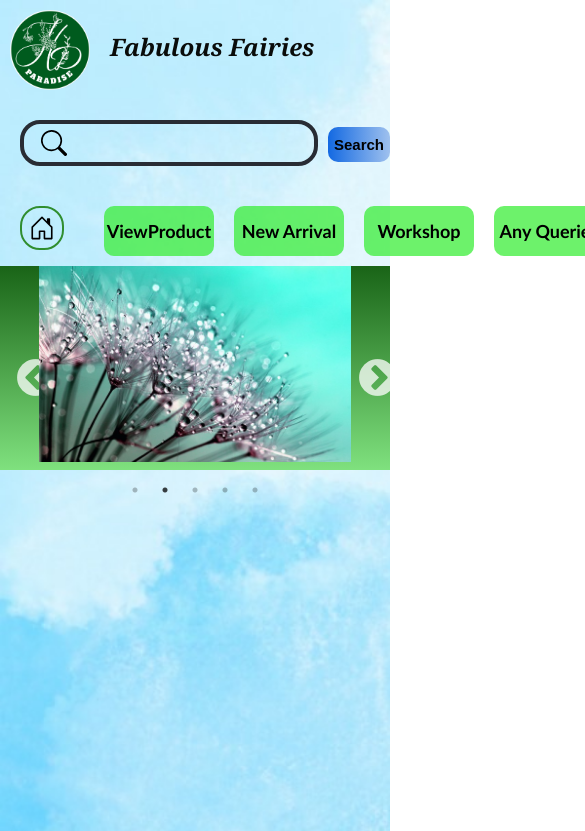
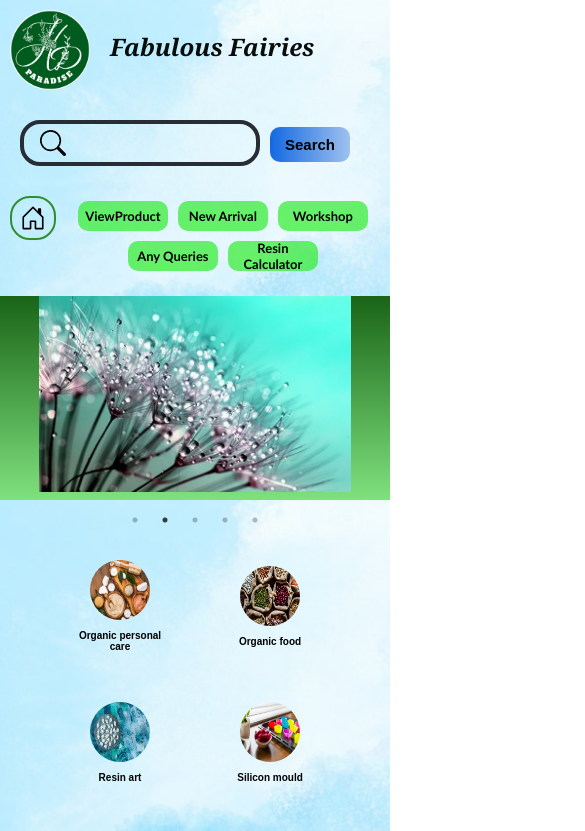
Before and after one commit to eppakayalanaresh08/paradisewebsite, a React (Create React App) app: page / in a window 390 px wide. Shown: the top 831 px of the page, 585 px wide, since content can reach past the window. Built offline with nearby package versions, Linux system fonts and the light colour scheme.

Commit message:
newupdatereponsive

```diff
--- a/src/App.css
+++ b/src/App.css
@@ -46,7 +46,7 @@
 .App-container {
   background-image: url('./images/BgColor.jpg');
   background-size: cover;
-  height: 100vh;
+  /* height: 100vh; */
   /* background-color: #61dafb;
   background-image: linear-gradient(); */
   /* width: 100%; */
@@ -76,6 +76,14 @@
 
   }
 
+  .homeproductcontainer {
+    display: flex;
+    flex-direction: row;
+    justify-content: center;
+    align-items: center;
+    margin-left: 20px;
+
+  }
 
 }
 
@@ -102,6 +110,7 @@
   align-items: center;
   height: 57px;
   width: 650px;
+
   padding: 2px;
   border-radius: 20px;
   padding-left: 10px;
@@ -127,6 +136,7 @@
   border: none;
   height: 50px;
   width: 100px;
+
   border-radius: 10px;
   color: #000;
   font-weight: 700;
@@ -135,77 +145,6 @@
   font-size: 20px;
   font-weight: bold;
 }
-
-@media screen and (max-width:768px) {
-
-
-
-  .App-container {
-    padding: none;
-
-    /* min-width:300vw; */
-
-  }
-
-  .logo-container-image {
-    display: flex;
-    flex-direction: row;
-    padding: 10px;
-    margin-bottom: 20px;
-  }
-
-  .nameCategorysContainer {
-    justify-content: space-between;
-
-    margin-left: 0;
-
-    width: 60vw;
-
-  }
-
-  .image-Element {
-    height: 80px;
-    border-radius: 40px;
-    width: 80px;
-    background-size: cover;
-
-  }
-
-  .input-container {
-    width: 150px;
-    height: 34px;
-    margin-left: 20px;
-
-
-  }
-
-  .inputElement {
-    width: 230px;
-    height: 50px;
-
-  }
-
-  .buttonElement {
-    height: 35px;
-    width: 100px;
-    font-size: 15px;
-    /* padding:1px; */
-    margin-left: 10px;
-
-  }
-
-
-
-}
-
-
-
-
-
-
-
-
-
 
 
 
@@ -231,7 +170,7 @@
 }
 
 
-
+/*
 @media screen and (max-width:1024px) {
   .input-container {
     width: 850px;
@@ -239,7 +178,7 @@
   }
 
 
-}
+} */
 
 
 
@@ -285,34 +224,7 @@
 
 }
 
-.homeproductcontainer {
-  display: flex;
-  flex-direction: row;
-  justify-content: center;
-  align-items: center;
-  margin-left: 20px;
-}
 
-@media screen and (max-width:768px) {
-  .homeproductcontainer {
-    justify-content: flex-start;
-    align-items: flex-start;
-
-
-  }
-
-  .nameElement {
-    margin: 10px;
-    min-width: 100px;
-  }
-
-  .containerHomeIcon {
-    margin-top: 40px;
-  }
-
-
-
-}
 
 
 
@@ -325,3 +237,105 @@
   margin: 20px;
   color: #0a0c0a;
 }
+
+
+
+@media screen and (max-width:768px) {
+
+
+
+  .App-container {
+    padding: none;
+
+    /* min-width:300vw; */
+
+  }
+
+  .logo-container-image {
+    display: flex;
+    flex-direction: row;
+    padding: 10px;
+    margin-bottom: 20px;
+  }
+
+  .nameCategorysContainer {
+    justify-content: space-between;
+
+    margin-left: 0;
+
+    width: 60vw;
+
+  }
+
+  .image-Element {
+    height: 80px;
+    border-radius: 40px;
+    width: 80px;
+    background-size: cover;
+
+  }
+
+  .input-container {
+    width: 220px;
+    height: 34px;
+    margin-left: 20px;
+
+
+  }
+
+  .inputElement {
+    width: 160px;
+    height: 30px;
+    padding-left: 20px;
+
+
+  }
+
+  .buttonElement {
+    height: 35px;
+    width: 80px;
+    font-size: 15px;
+    /* padding:1px; */
+    margin-left: 10px;
+
+  }
+
+  .homeproductcontainer {
+    display: flex;
+    flex-direction: row;
+     margin-bottom: 20px;
+
+
+
+
+  }
+
+  .containerHomeIcon {
+    height: 40px;
+    width: 50px;
+    margin-left: 10px;
+  }
+
+  .nameCategorysContainer{
+    display: flex;
+    flex-direction: row;
+    justify-content: center;
+    width:400px;
+    flex-wrap: wrap;
+
+
+  }
+
+  .nameElement{
+    height:30px;
+    width:80px;
+    margin:5px;
+  }
+
+  .nameCategory{
+    font-size: 13px;
+  }
+
+
+
+}
--- a/src/components/Category/index.css
+++ b/src/components/Category/index.css
@@ -1,14 +1,10 @@
-.imageElementproduct{
-    height:300px;
-    Width:300px;
-    border-radius: 150px;
-  }
+
 
   .CategorybgContainer{
       background-image: url('../../images/BgColor.jpg');
       background-size: cover;
       display: flex;
-      min-height: 120vh;
+      /* min-height: 120vh; */
       width:100vw;
       flex-direction: column;
       justify-content: center;
@@ -23,7 +19,7 @@
       flex-direction: row;
       justify-content: space-around;
       align-items: center;
-      margin-bottom: 800px;
+      margin-bottom: 300px;
       margin-top: 100px;
       flex-wrap: wrap;
       width:80vw;
@@ -31,19 +27,7 @@
   }
 
 
-  @media screen and (max-width:768px){
-    .CategorybgContainer{
-        background-image: url('../../images/BgColor.jpg');
-        background-size: cover;
-        display: flex;
-        /* min-height: 100vh; */
-        min-width:300vw;
-    }
 
-    .categorycontainer{
-        width:240vw;
-    }
-  }
 
 
   .eachContainer{
@@ -55,9 +39,50 @@
       margin: 20px;;
   }
 
+
+  .imageElementproduct{
+    height:300px;
+    Width:300px;
+    border-radius: 150px;
+  }
+
   .nameElementcategory{
       font-size: 30px;
       font-weight: bold;
       font-family: sans-serif;
 
   }
+
+  @media screen and (max-width:767px){
+    .CategorybgContainer{
+        background-image: url('../../images/BgColor.jpg');
+        background-size: cover;
+        display: flex;
+        /* min-height: 100vh; */
+        /* min-width:300vw; */
+    }
+
+    .categorycontainer{
+        display: flex;
+        align-items: center;
+        width:300px;
+        flex-wrap: wrap;
+        margin-bottom: 100px;
+        margin-top: 40px;
+
+
+
+    }
+    .eachContainer{
+        width:100px;
+    }
+
+    .imageElementproduct{
+        height:60px;
+        Width:60px;
+    }
+    .nameElementcategory{
+        text-align: center;
+        font-size: 10px;
+    }
+  }
--- a/src/components/ImageSlider/index.css
+++ b/src/components/ImageSlider/index.css
@@ -19,3 +19,14 @@
 .slick-next:before{
   font-size: 43px;
 }
+
+@media screen and (max-width:767px){
+  .slick-prev:before{
+    font-size: 0px;
+  }
+
+  .slick-next:before{
+    font-size: 0px;
+  }
+
+}
```
